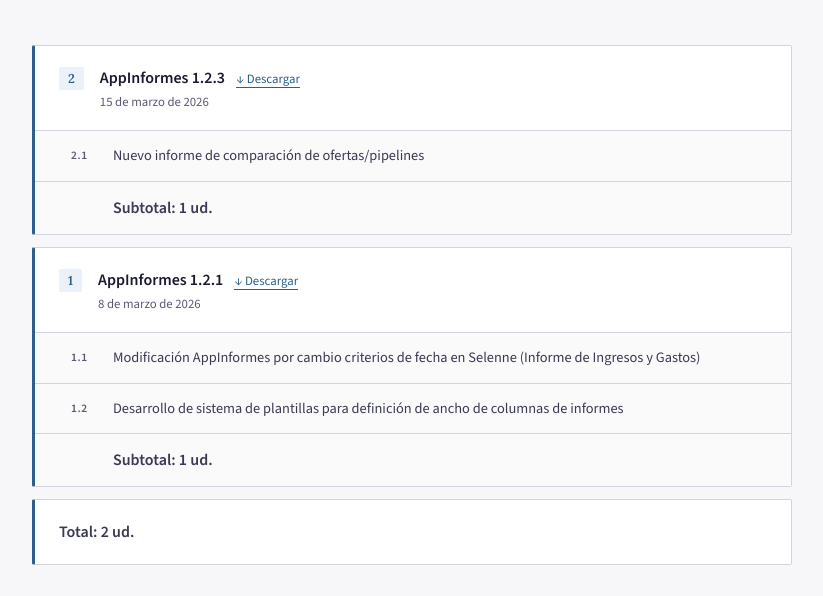
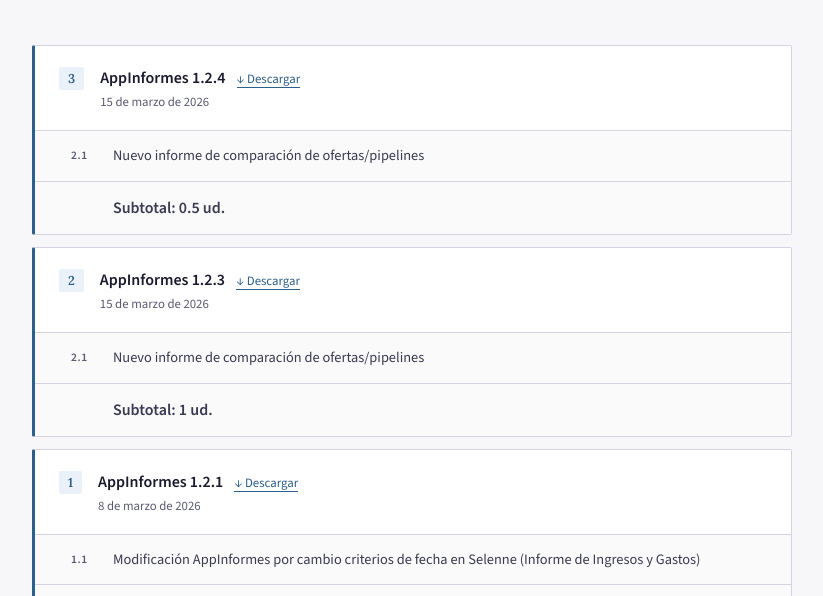
Before and after one commit to JThos/JThos.github.io, a plain HTML site: page actividades.html in a window 1280 px wide. Shown: the part 160-756 px from the top of the page, without its empty margins (228-1051 px from the left). Drawn offline with nearby package versions, Linux system fonts and the light colour scheme.

Commit message:
Update actividades.html

```diff
--- a/actividades.html
+++ b/actividades.html
@@ -171,6 +171,30 @@
 
     <ul class="activity-list">
 
+	<li class="activity-item">
+        <div class="activity-main">
+          <span class="activity-number">3</span>
+          <div>
+            <div class="activity-title">
+						  AppInformes 1.2.4
+						  <a href="AppInformes_1.2.4.zip" download style="font-size:0.8rem; font-weight:400; color:var(--accent); text-decoration:none; margin-left:8px; border-bottom:1px solid var(--accent);">
+						    ↓ Descargar
+							</a>
+						</div>
+            <div class="activity-meta">15 de marzo de 2026</div>
+          </div>
+        </div>
+        <ul class="sublist">
+          <li class="sublist-item">
+            <span class="sub-number">2.1</span>
+            <span class="sub-text">Nuevo informe de comparación de ofertas/pipelines</span>
+          </li>
+          <li class="sublist-item">
+            <span class="sub-number"></span>
+            <span class="sub-total">Subtotal: 0.5 ud.</span>
+          </li>
+        </ul>
+      </li>
 
 
 	   <li class="activity-item">
@@ -229,7 +253,7 @@
 
 		<li class="activity-item">
         <div class="activity-main">
-            <span class="sub-total">Total: 2 ud.</span>
+            <span class="sub-total">Total: 2.5 ud.</span>
 		</div>
         </li>
 
```
